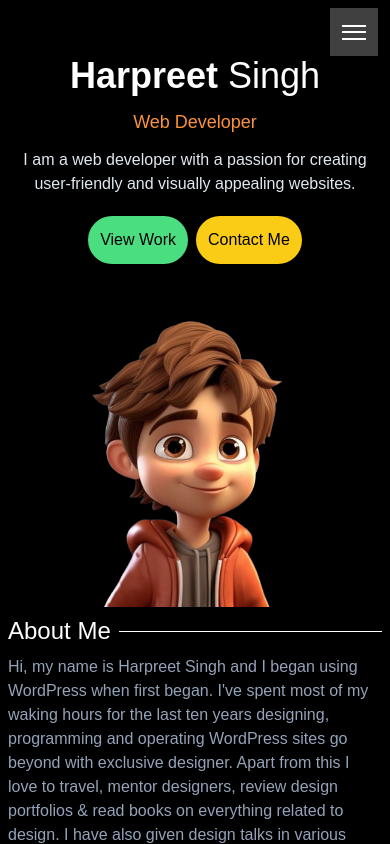
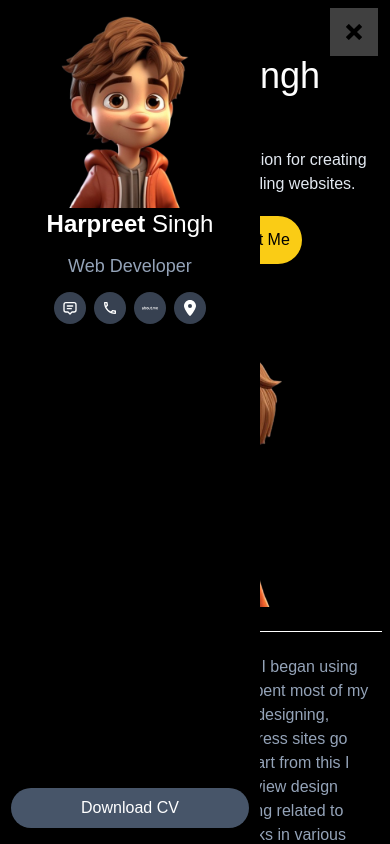
Before and after one commit to Harpreetsinghhh/portfolio, a Next.js app: page / in a window 390 px wide. Both pictures are taken after a click on the element 354 px from the left and 32 px from the top of the page. Shown: the top 844 px of the page. Built offline with nearby package versions, Linux system fonts and the light colour scheme; a web font is replaced by a local one.

Commit message:
add mobile navbar

```diff
--- a/package.json
+++ b/package.json
@@ -12,7 +12,8 @@
     "aos": "^2.3.4",
     "next": "14.2.5",
     "react": "^18",
-    "react-dom": "^18"
+    "react-dom": "^18",
+    "react-icons": "^5.3.0"
   },
   "devDependencies": {
     "eslint": "^8",
--- a/src/app/components/MainComponent.js
+++ b/src/app/components/MainComponent.js
@@ -10,13 +10,15 @@ import Footer from './Footer'
 import MainInfo from './MainInfo'
 import SideMenubar from './SideMenubar'
 import Aos from 'aos'
+import Sidebar from './Siderbar'
 
 const MainComponent = () => {
 
   return (
     <>
+        <Sidebar/>
+        <div className='px-2 pt-8'>
 
-        <div className='px-2 pt-8'>
         <div className="md:flex">
         <MainInfo/>
         <HeroComponent/>
--- a/src/app/components/SideMenubar.js
+++ b/src/app/components/SideMenubar.js
@@ -1,20 +1,28 @@
-import React, { useEffect } from 'react'
-
+"use client"
+import React, { useEffect, useState } from 'react'
+import Sidebar from './Siderbar'
+import { FaBarsStaggered } from "react-icons/fa6";
+import { ImCross } from "react-icons/im";
 
 const SideMenubar = () => {
 
-  const [open, setOpen] = React.useState(false)
+  const [open, setOpen] = useState(false)
 
   const showSidebar=()=>{
     setOpen(!open)
+    console.log("clicked");
   }
 
   return (
-    <div className='p-3 h-12 w-12 absolute top-2 right-3 flex flex-col justify-evenly bg-white backdrop-blur-sm bg-opacity-25' onClick={showSidebar}>
-        <div className='h-0.5 w-full bg-white'></div>
-        <div className='h-0.5 w-full bg-white'></div>
-        <div className='h-0.5 w-full bg-white'></div>
+    <>
+    <Sidebar open={open}/>
+    <div className='p-3 h-12 w-12 cursor-pointer absolute top-2 right-3 flex flex-col items-center justify-evenly bg-white
+    backdrop-blur-sm bg-opacity-25 md:hidden' onClick={showSidebar}>
+
+   {open?<ImCross/>:<FaBarsStaggered/>}
+
     </div>
+    </>
   )
 }
 
--- /dev/null
+++ b/src/app/components/SidebarLinks.js
@@ -0,0 +1,28 @@
+import React from 'react'
+import { TbMessage2 } from "react-icons/tb";
+import { MdOutlineLocalPhone } from "react-icons/md";
+import { SiAboutdotme } from "react-icons/si";
+import { FaLocationDot } from "react-icons/fa6";
+
+const SidebarLinks = () => {
+  return (
+    <div className='flex gap-2'>
+
+         <div className='bg-gray-700 p-2 rounded-full cursor-pointer'>
+         <TbMessage2/>
+        </div>
+         <div className='bg-gray-700 p-2 rounded-full cursor-pointer'>
+         <MdOutlineLocalPhone/>
+        </div>
+         <div className='bg-gray-700 p-2 rounded-full cursor-pointer'>
+         <SiAboutdotme/>
+        </div>
+         <div className='bg-gray-700 p-2 rounded-full cursor-pointer'>
+         <FaLocationDot/>
+        </div>
+
+    </div>
+  )
+}
+
+export default SidebarLinks
--- a/src/app/components/Siderbar.js
+++ b/src/app/components/Siderbar.js
@@ -1,12 +1,32 @@
 import Image from "next/image";
 import React from "react";
+import SidebarLinks from "./SidebarLinks";
 
 
-export default function Sidebar()
+export default function Sidebar(props)
 {
     return(
         <>
-            <div id="sidebar" className={'bg-orange-400  absolute w-1/2'}>
+            <div id="sidebar" className={`bg-black text-white py-2 flex flex-col items-center justify-between absolute left-0 bottom-0 w-8/12 h-screen ${props.open?'':'hidden'}  md:hidden`} >
+
+            <div className="flex flex-col items-center">
+            <Image
+                src="/images/profile.png"
+                width={200}
+                height={200}
+            />
+             <h3 className='text-2xl  text-white text-center'><span className="font-bold">Harpreet</span> Singh</h3>
+             <h6 className="text-lg my-3 text-slate-400 text-center">Web Developer</h6>
+
+            <SidebarLinks/>
+
+            </div>
+
+
+            <div className="bg-slate-600 p-2 rounded-full my-2 text-center w-11/12">
+                Download CV
+            </div>
+
             </div>
 
         </>
```
Also changed, not shown: 1 other file (tests, documents, lock files or other folders).
